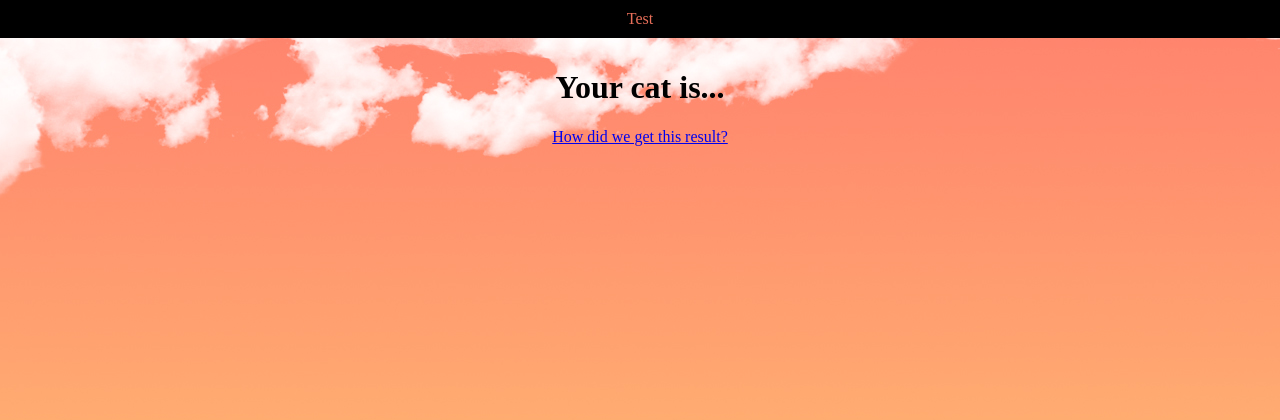
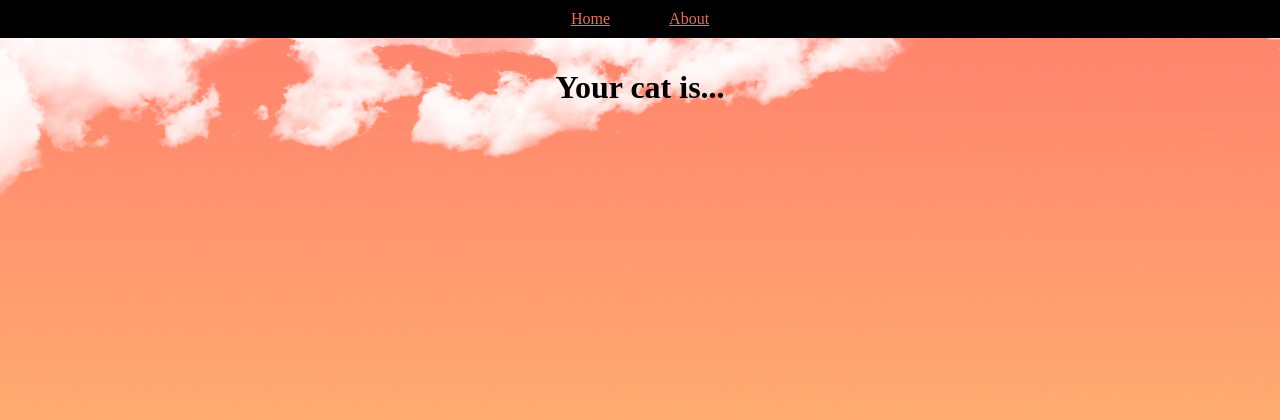
Before and after one commit to stufflebear/catness, a Django app: template catness/webapp/catness/templates/catness/result.html in a window 1280 px wide. Shown: the top 420 px of the page. Run offline with Django 3.2, Linux system fonts and the light colour scheme; the template is opened without the code that fills it, so the values that code supplies are empty.

Commit message:
changed the color and location of links

```diff
--- a/catness/webapp/catness/templates/catness/base.html
+++ b/catness/webapp/catness/templates/catness/base.html
@@ -6,7 +6,9 @@
 
   <div id="header">
     <header>
-    <a>Test</a>
+      <a href="/">Home</a>
+      &nbsp; &nbsp; &nbsp; &nbsp; &nbsp; &nbsp; &nbsp;
+      <a href="/explanation">About</a>
     </header>
 
     <head>
--- a/catness/webapp/catness/templates/catness/result.html
+++ b/catness/webapp/catness/templates/catness/result.html
@@ -5,6 +5,4 @@
 <h1>Your cat is...</h1>
 {{ is_cute|safe }}
 
-<p><a href="explanation">How did we get this result?</a></p>
-
 {% endblock %}
--- a/catness/webapp/static/style.css
+++ b/catness/webapp/static/style.css
@@ -9,6 +9,11 @@ body {
     padding:0;
     height:100%;
 }
+
+a:link {color:#e86f59;}
+a:visited {color:#e86f59;}
+a:hover {color:#f5974c;}
+a:active {color:#f5974c;}
 
 #container {
     min-height:100%;
```
